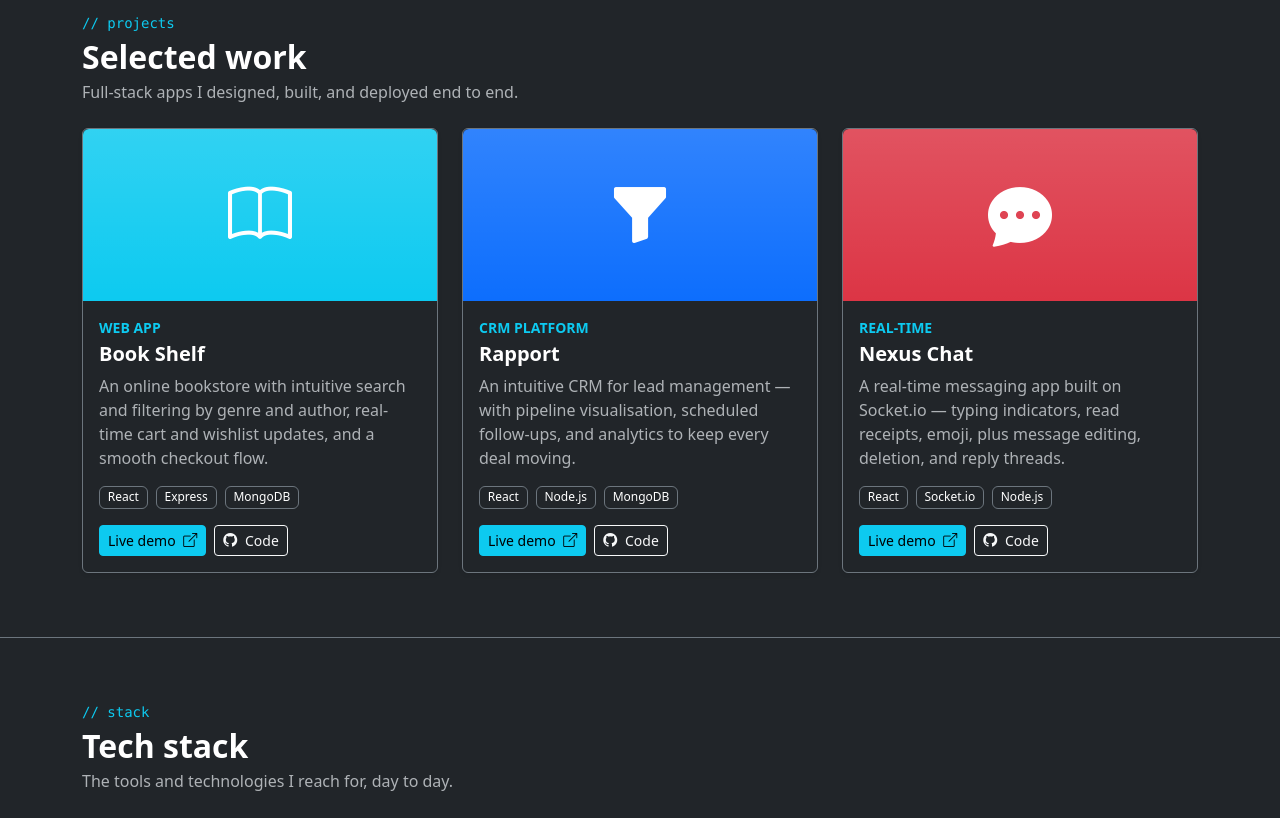
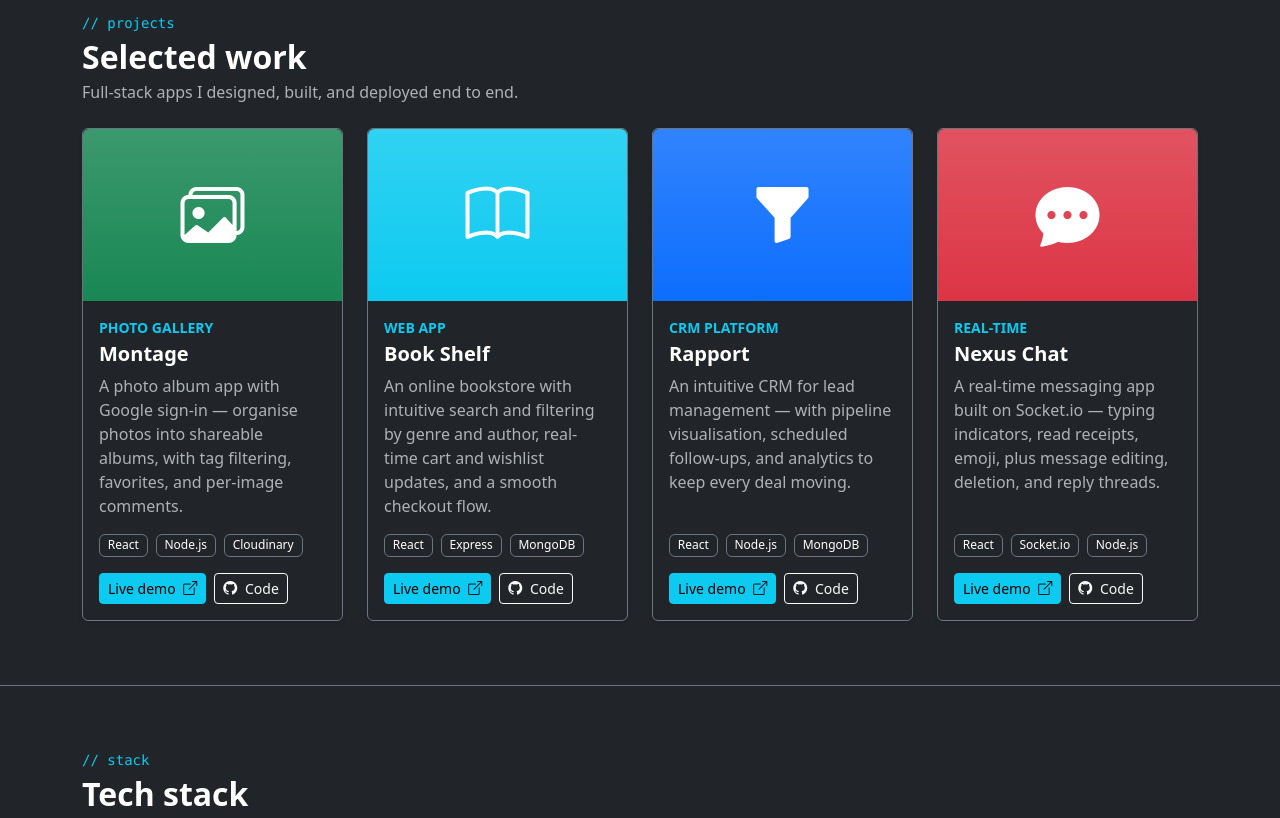
Before and after one commit to tanaymurade74/PortfolioPage, a React (Create React App) app: page / in a window 1280 px wide. Shown: the part 620-1438 px from the top of the page. Built offline with nearby package versions, Linux system fonts and the light colour scheme.

Commit message:
add Montage project

```diff
--- a/src/App.js
+++ b/src/App.js
@@ -7,6 +7,18 @@ const RESUME =
   "https://drive.google.com/file/d/18Rmwwj-eL1ZCchu41edn39IWmd-25hlj/view?usp=drive_link";
 
 const projects = [
+
+  {
+    title: "Montage",
+    kind: "Photo gallery",
+    cover: "bg-success",
+    icon: "bi-images",
+    // domain: "montage-frontend.vercel.app",
+    desc: "A photo album app with Google sign-in — organise photos into shareable albums, with tag filtering, favorites, and per-image comments.",
+    tags: ["React", "Node.js", "Cloudinary"],
+    demo: "https://montage-frontend.vercel.app",
+    code: "https://github.com/tanaymurade74/MontageFrontend",
+  },
   {
     title: "Book Shelf",
     kind: "Web app",
@@ -172,7 +184,7 @@ function App() {
 
           <div className="row g-4">
             {projects.map((p) => (
-              <div className="col-md-6 col-lg-4" key={p.title}>
+              <div className="col-md-6 col-lg-3" key={p.title}>
                 <div className="card h-100 bg-dark border-secondary shadow-sm">
                   <div
                     className={`position-relative overflow-hidden rounded-top bg-gradient d-flex align-items-center justify-content-center ${p.cover}`}
```
